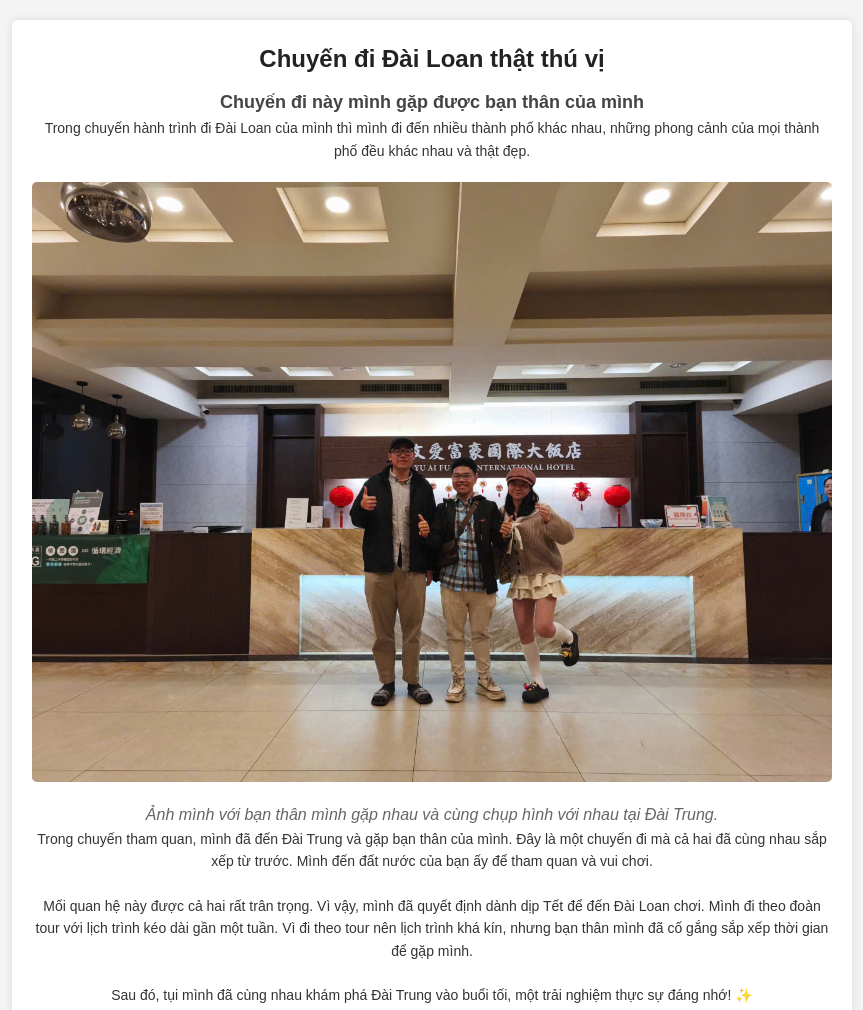
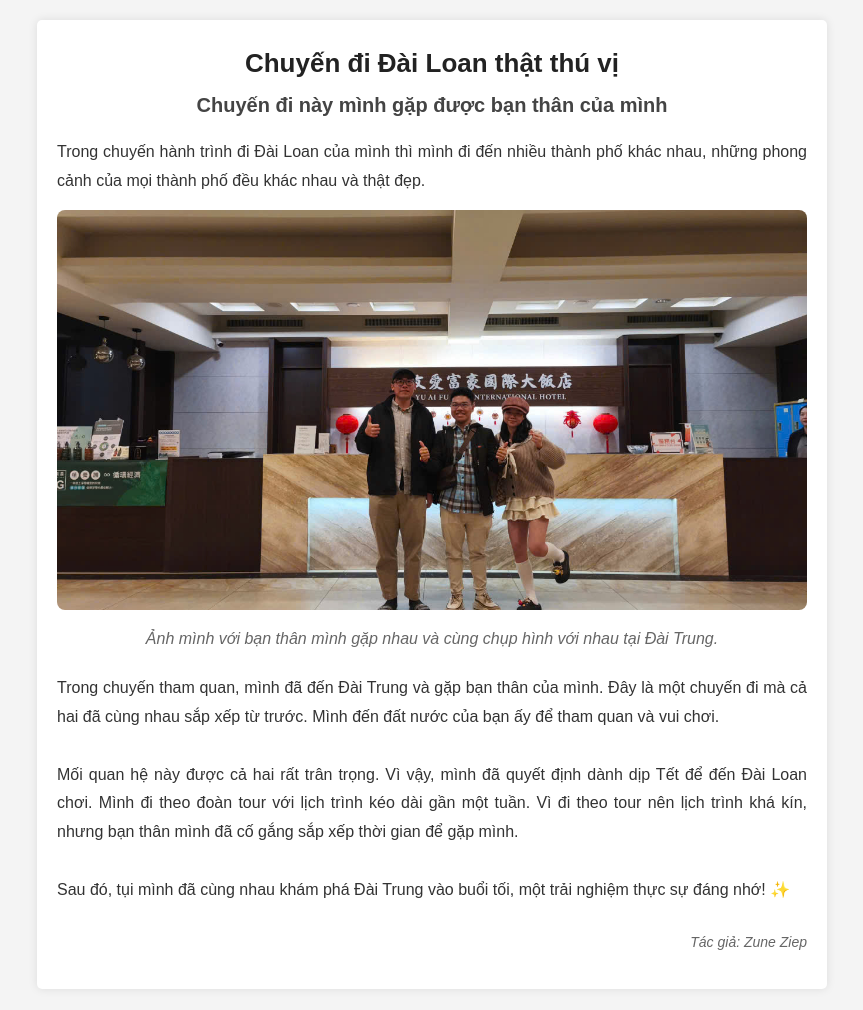
Before and after one commit to Chunyeap2003/Chuyen-di-dai-loan, a plain HTML site: page index.html in a window 1280 px wide. Shown: the top 1010 px of the page, without its empty margins (208-1071 px from the left). Drawn offline with Linux system fonts and the light colour scheme.

Commit message:
Update index.html

```diff
--- a/index.html
+++ b/index.html
@@ -7,7 +7,7 @@
         <style>
             body{
                 font-family: Arial, Helvetica, sans-serif;
-                line-height: 1.6;
+                line-height: 1.8;
                 margin: 0;
                 padding: 0;
                 background-color:#f4f4f4;
@@ -17,7 +17,7 @@
                 min-height: 100vh;
             }
             .container {
-                max-width: 800px;
+                max-width: 750px;
                 margin: 20px auto;
                 background: #fff;
                 padding: 20px;
@@ -26,41 +26,42 @@
                 text-align: center;
             }
             .title {
-                font-size: 24px;
+                font-size: 26px;
                 font-weight: bold;
                 color: #222;
                 text-align: center;
             }
             .subtitle {
-                font-size: 18px;
+                font-size: 20px;
                 font-weight: bold;
                 color: #444;
-                margin-top: 10px;
-                text-align: center;
+                margin-bottom: 15px;
             }
             .content{
-                font-size: 14px;
+                font-size: 16px;
                 color: #333;
-                text-align: center;
+                text-align: justify;
+                margin-bottom: 15px;
             }
             .image{
                 width: 100%;
-                margin: 20px 0;
-                border-radius: 5px;
+                margin: 15px auto;
+                border-radius: 8px;
                 display: block;
-                margin-left:auto;
-                margin-right: auto;
+                object-fit: cover;
+                max-height: 400px;
             }
             .caption{
                 font-style: italic;
                 text-align: center;
                 color: #666;
+                margin-bottom: 20px;
             }
             .author{
                 font-size: 14px;
                 color:#666;
                 text-align: right;
-                margin-top: 20px;
+                margin-top: 25px;
                 font-style: italic;
             }
         </style>
```
